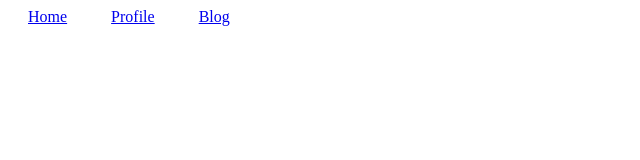
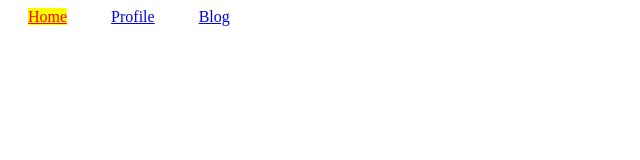
Before and after one commit to KimBrown73/interactive-navigation, a plain HTML site: page index.html in a window 1280 px wide. In both pictures the pointer is over the link "Home". Shown: the full height of the page, 0-640 px from the left. Drawn offline with Linux system fonts and the light colour scheme.

Commit message:
change css

```diff
--- a/navigation.css
+++ b/navigation.css
@@ -9,7 +9,7 @@ nav li {
     padding: 20px;
 }
 
-nav li hover a {
+nav li a:hover {
     color: red;
     background-color: yellow;
   }
```
